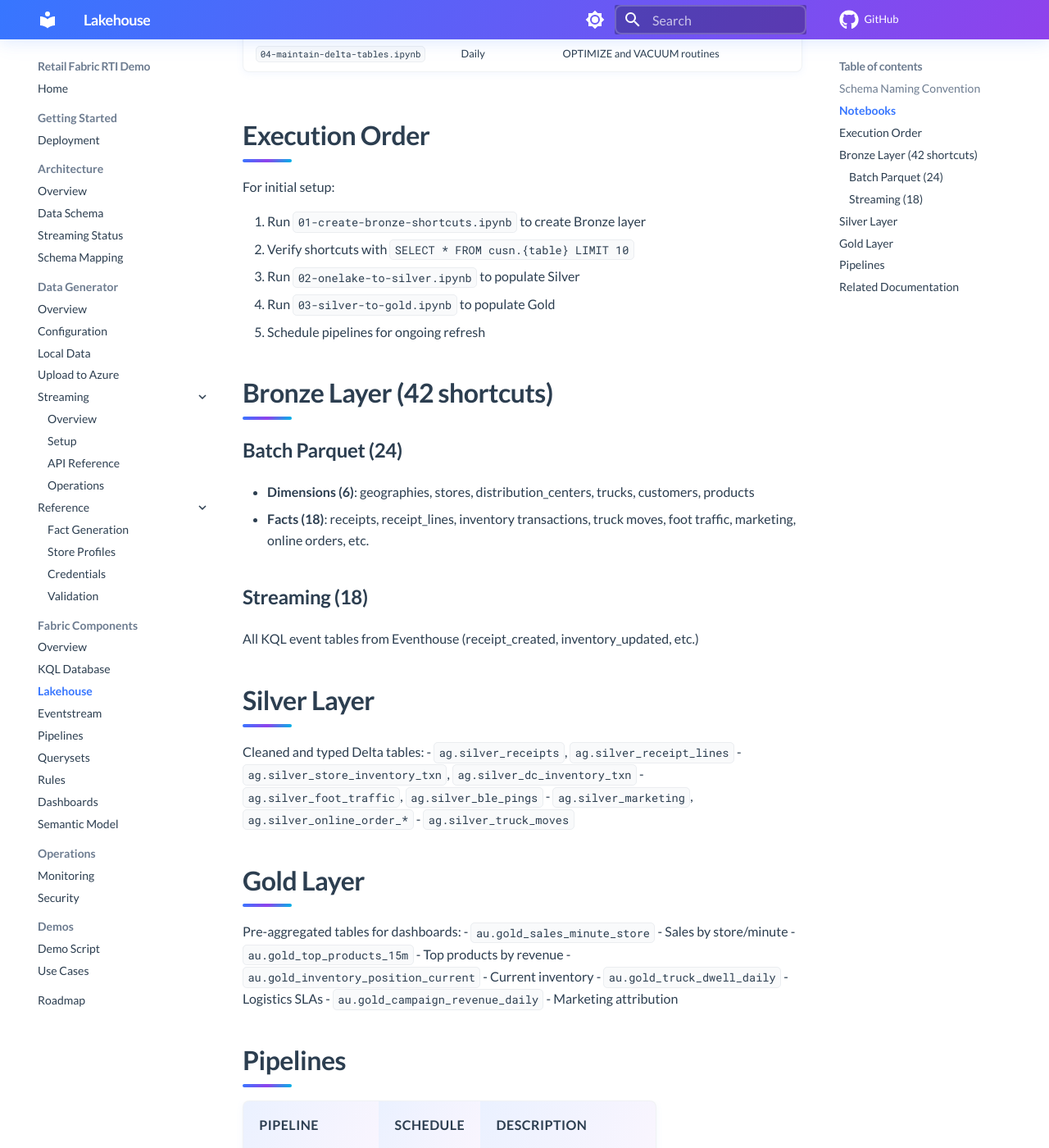
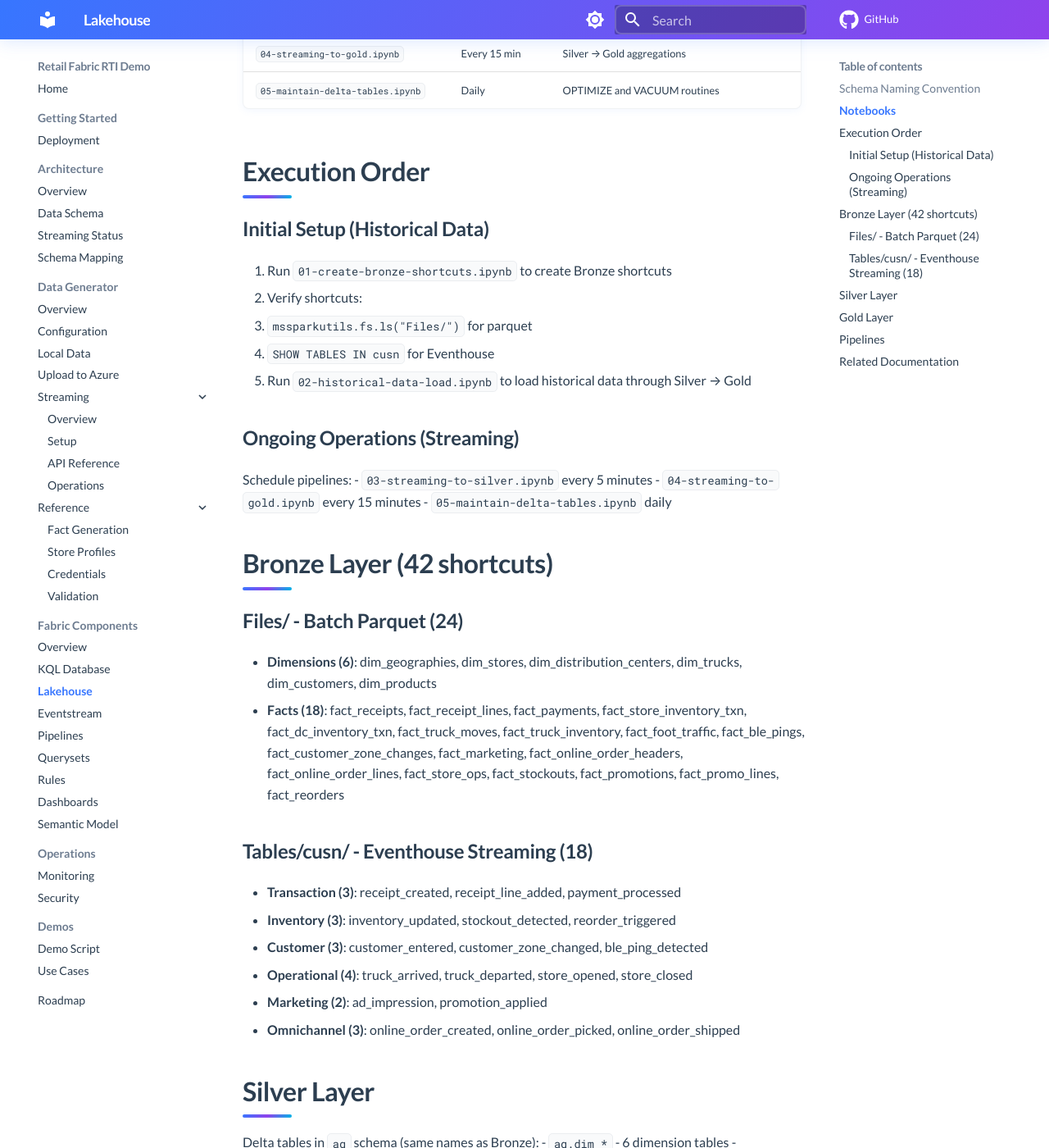
Before and after one commit to amattas/retail-demo, an MkDocs documentation site: the page built from docs/fabric/lakehouse.md, in a window 1280 px wide and 1400 px high, scrolled down 847 px. Shown: the whole window at 82% size. Built offline with MkDocs 1.6.1 and Material for MkDocs 9.7.7, drawn with Linux system fonts in a browser that asks for light colours; comment, search, counter and statistics services are not loaded; some of the changed text lies outside the part shown.

Commit message:
Restructure notebooks.

```diff
--- a/docs/fabric/lakehouse.md
+++ b/docs/fabric/lakehouse.md
@@ -16,55 +16,70 @@ Fabric Lakehouse for batch processing and historical analytics using the medalli
 
 | Notebook | Schedule | Description |
 |----------|----------|-------------|
-| `01-create-bronze-shortcuts.ipynb` | Once | Creates 42 shortcuts to batch and streaming data |
-| `02-onelake-to-silver.ipynb` | Every 5 min | Bronze → Silver transforms (JSON normalization) |
-| `03-silver-to-gold.ipynb` | Every 15 min | Silver → Gold aggregations |
-| `04-maintain-delta-tables.ipynb` | Daily | OPTIMIZE and VACUUM routines |
+| `01-create-bronze-shortcuts.ipynb` | Once | Creates 42 shortcuts (24 Files/ + 18 Tables/cusn/) |
+| `02-historical-data-load.ipynb` | Once | Loads Files/ parquet → Silver → Gold |
+| `03-streaming-to-silver.ipynb` | Every 5 min | Eventhouse events → Silver (incremental) |
+| `04-streaming-to-gold.ipynb` | Every 15 min | Silver → Gold aggregations |
+| `05-maintain-delta-tables.ipynb` | Daily | OPTIMIZE and VACUUM routines |
 
 ## Execution Order
 
-For initial setup:
+### Initial Setup (Historical Data)
 
-1. Run `01-create-bronze-shortcuts.ipynb` to create Bronze layer
-2. Verify shortcuts with `SELECT * FROM cusn.{table} LIMIT 10`
-3. Run `02-onelake-to-silver.ipynb` to populate Silver
-4. Run `03-silver-to-gold.ipynb` to populate Gold
-5. Schedule pipelines for ongoing refresh
+1. Run `01-create-bronze-shortcuts.ipynb` to create Bronze shortcuts
+2. Verify shortcuts:
+   - `mssparkutils.fs.ls("Files/")` for parquet
+   - `SHOW TABLES IN cusn` for Eventhouse
+3. Run `02-historical-data-load.ipynb` to load historical data through Silver → Gold
+
+### Ongoing Operations (Streaming)
+
+Schedule pipelines:
+- `03-streaming-to-silver.ipynb` every 5 minutes
+- `04-streaming-to-gold.ipynb` every 15 minutes
+- `05-maintain-delta-tables.ipynb` daily
 
 ## Bronze Layer (42 shortcuts)
 
-### Batch Parquet (24)
-- **Dimensions (6)**: geographies, stores, distribution_centers, trucks, customers, products
-- **Facts (18)**: receipts, receipt_lines, inventory transactions, truck moves, foot traffic, marketing, online orders, etc.
+### Files/ - Batch Parquet (24)
+- **Dimensions (6)**: dim_geographies, dim_stores, dim_distribution_centers, dim_trucks, dim_customers, dim_products
+- **Facts (18)**: fact_receipts, fact_receipt_lines, fact_payments, fact_store_inventory_txn, fact_dc_inventory_txn, fact_truck_moves, fact_truck_inventory, fact_foot_traffic, fact_ble_pings, fact_customer_zone_changes, fact_marketing, fact_online_order_headers, fact_online_order_lines, fact_store_ops, fact_stockouts, fact_promotions, fact_promo_lines, fact_reorders
 
-### Streaming (18)
-All KQL event tables from Eventhouse (receipt_created, inventory_updated, etc.)
+### Tables/cusn/ - Eventhouse Streaming (18)
+- **Transaction (3)**: receipt_created, receipt_line_added, payment_processed
+- **Inventory (3)**: inventory_updated, stockout_detected, reorder_triggered
+- **Customer (3)**: customer_entered, customer_zone_changed, ble_ping_detected
+- **Operational (4)**: truck_arrived, truck_departed, store_opened, store_closed
+- **Marketing (2)**: ad_impression, promotion_applied
+- **Omnichannel (3)**: online_order_created, online_order_picked, online_order_shipped
 
 ## Silver Layer
 
-Cleaned and typed Delta tables:
-- `ag.silver_receipts`, `ag.silver_receipt_lines`
-- `ag.silver_store_inventory_txn`, `ag.silver_dc_inventory_txn`
-- `ag.silver_foot_traffic`, `ag.silver_ble_pings`
-- `ag.silver_marketing`, `ag.silver_online_order_*`
-- `ag.silver_truck_moves`
+Delta tables in `ag` schema (same names as Bronze):
+- `ag.dim_*` - 6 dimension tables
+- `ag.fact_*` - 18 fact tables
 
 ## Gold Layer
 
-Pre-aggregated tables for dashboards:
-- `au.gold_sales_minute_store` - Sales by store/minute
-- `au.gold_top_products_15m` - Top products by revenue
-- `au.gold_inventory_position_current` - Current inventory
-- `au.gold_truck_dwell_daily` - Logistics SLAs
-- `au.gold_campaign_revenue_daily` - Marketing attribution
+Pre-aggregated tables in `au` schema:
+- `au.sales_minute_store` - Sales by store/minute
+- `au.top_products_15m` - Top products by revenue (15m windows)
+- `au.inventory_position_current` - Current store inventory
+- `au.dc_inventory_position_current` - Current DC inventory
+- `au.truck_dwell_daily` - Truck dwell time by site
+- `au.online_sales_daily` - Online order aggregates
+- `au.zone_dwell_minute` - Customer zone dwell times
+- `au.marketing_cost_daily` - Marketing spend by campaign
+- `au.tender_mix_daily` - Payment method breakdown
 
 ## Pipelines
 
 | Pipeline | Schedule | Description |
 |----------|----------|-------------|
-| `pl_bronze_to_silver` | Every 5 min | Runs Silver transform notebook |
-| `pl_silver_to_gold` | Every 15 min | Runs Gold aggregation notebook |
-| `pl_maintenance` | Daily | Runs OPTIMIZE/VACUUM |
+| `pl_historical_load` | Once | Runs `02-historical-data-load.ipynb` |
+| `pl_streaming_silver` | Every 5 min | Runs `03-streaming-to-silver.ipynb` |
+| `pl_streaming_gold` | Every 15 min | Runs `04-streaming-to-gold.ipynb` |
+| `pl_maintenance` | Daily | Runs `05-maintain-delta-tables.ipynb` |
 
 All pipelines: 3 retries, 30s intervals, 1-hour timeout.
 
```
Also changed, not shown: 7 other files.
